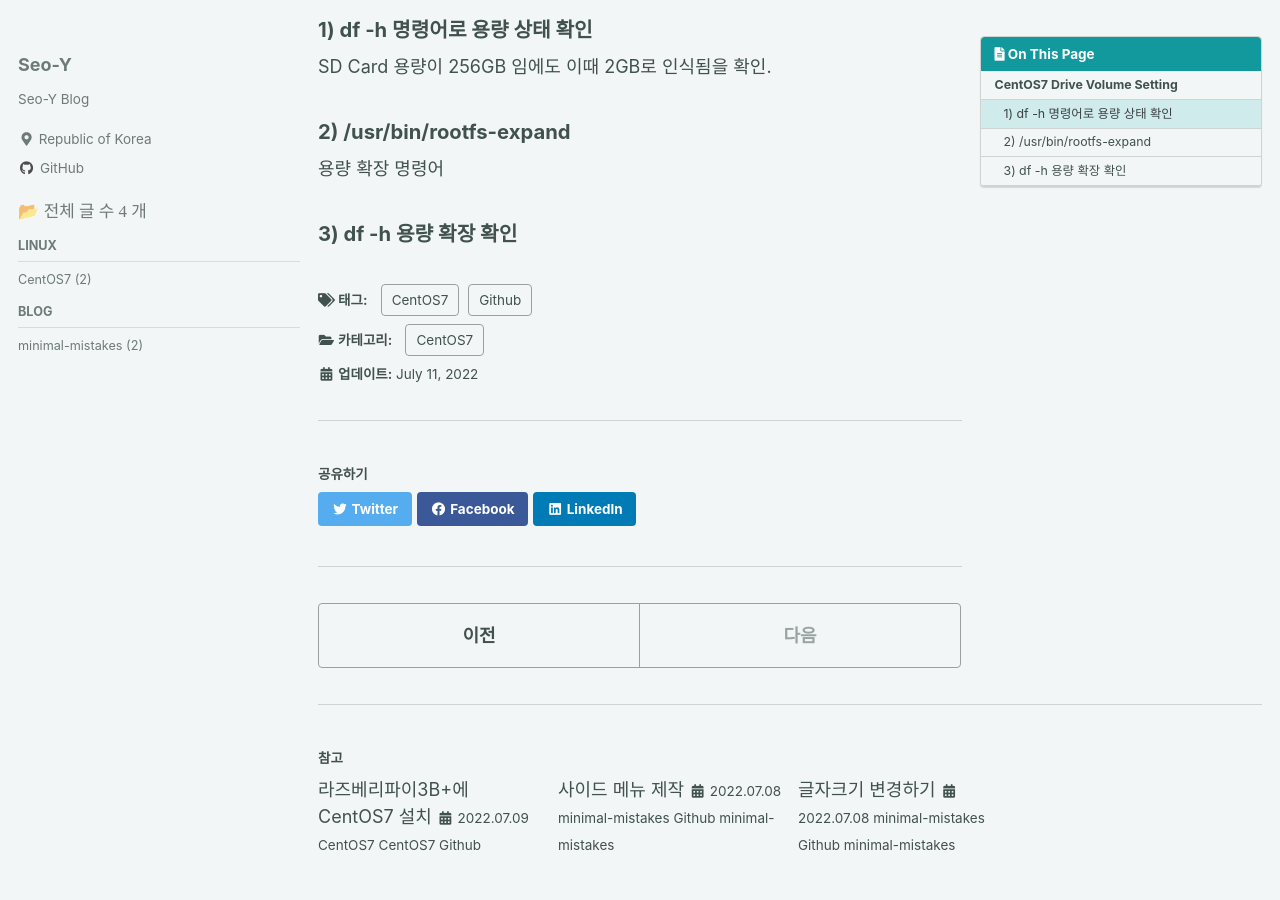
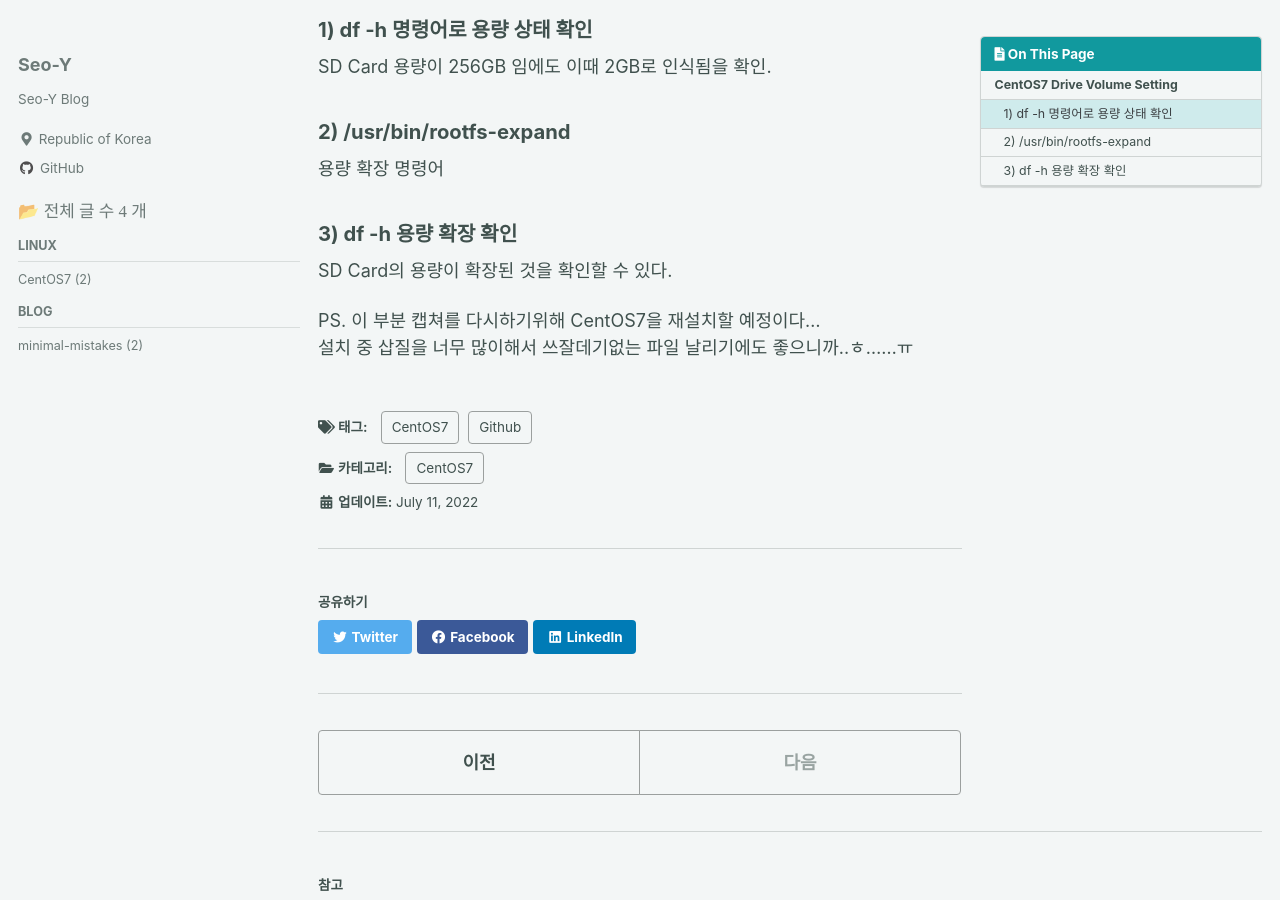
Before and after one commit to carudia/carudia.github.io, a Jekyll site: the page built from _posts/CentOS7/2022-07-11-CentOS7 Minimal 용량 확장.md, in a window 1280 px wide and 900 px high, scrolled down 309 px. Built offline with Jekyll 4.4.1, drawn with Linux system fonts in a browser that asks for light colours; cached includes are drawn as plain includes.

Commit message:
Update 2022-07-11-CentOS7 Minimal 용량 확장.md

```diff
--- a/_posts/CentOS7/2022-07-11-CentOS7 Minimal 용량 확장.md
+++ b/_posts/CentOS7/2022-07-11-CentOS7 Minimal 용량 확장.md
@@ -30,3 +30,10 @@ SD Card 용량이 256GB 임에도 이때 2GB로 인식됨을 확인.
 용량 확장 명령어
 
 ### 3) df -h 용량 확장 확인
+
+SD Card의 용량이 확장된 것을 확인할 수 있다.
+
+
+
+PS. 이 부분 캡쳐를 다시하기위해 CentOS7을 재설치할 예정이다...<br>
+설치 중 삽질을 너무 많이해서 쓰잘데기없는 파일 날리기에도 좋으니까..ㅎ......ㅠ
```
